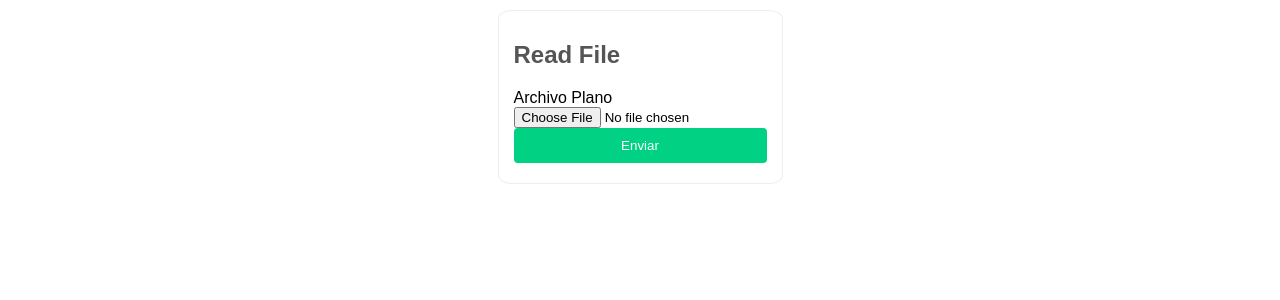
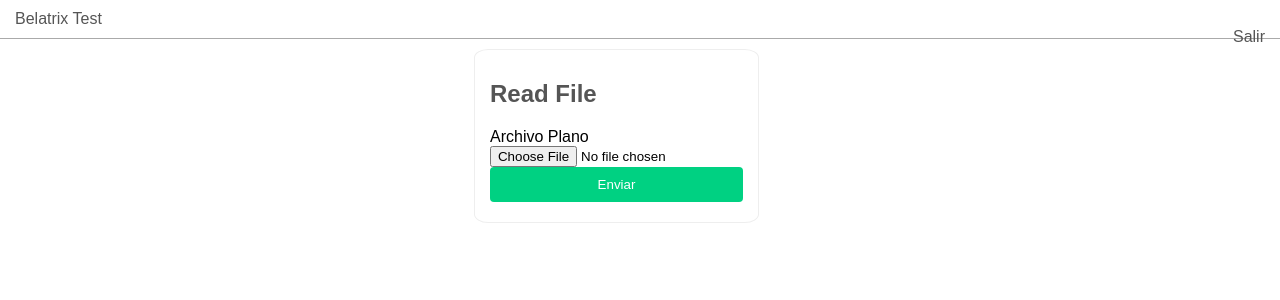
Before and after one commit to jsreyes/transform_plain_text, a React (Create React App) app: page / in a window 1280 px wide. Shown: the top 300 px of the page. Built offline with nearby package versions, Linux system fonts and the light colour scheme.

Commit message:
Fixed trouble with dependences and add navbar

```diff
--- a/package.json
+++ b/package.json
@@ -7,9 +7,11 @@
     "@types/react-router": "^5.0.1",
     "@types/react-router-dom": "^4.3.3",
     "@types/redux-form": "^8.1.3",
+    "history": "^4.9.0",
     "react": "^16.8.6",
     "react-dom": "^16.8.6",
     "react-redux": "^7.0.3",
+    "react-router": "^5.0.1",
     "react-scripts-ts": "3.1.0",
     "redux-devtools-extension": "^2.13.8",
     "redux-form": "^8.2.3",
--- a/src/App.tsx
+++ b/src/App.tsx
@@ -5,6 +5,7 @@ import * as React from 'react';
 import { Route } from 'react-router'
 
 // Contenedores
+import NavBar from './components/NavBar';
 import UploadFile from './container/UploadFile'
 
 // Creando interface para APP
@@ -17,6 +18,7 @@ class App extends React.Component<IAppProps> {
  public render() {
   return (
   <div>
+    <Route path='/' component={NavBar} />
     <Route exact={true} path='/' component={UploadFile} />
    </div>
   );
--- a/src/components/InputFile.js
+++ /dev/null
@@ -1,31 +0,0 @@
-import React, {Component} from 'react'
-
-export default class FieldFileInput  extends Component{
-  constructor(props) {
-    super(props)
-    this.onChange = this.onChange.bind(this)
-  }
-
-  onChange(e) {
-    const { input: { onChange } } = this.props
-    onChange(e.target.files[0])
-    // tslint:disable-next-line:no-console
-    console.log(e.target.files[0]);
-  }
-
-  render(){
-    const { input: { value } } = this.props
-    const {input,label, required, meta, } = this.props  //whatever props you send to the component from redux-form Field
-    return(
-     <div><label>{label}</label>
-     <div>
-       <input
-        type='file'
-        accept='.txt'
-        onChange={this.onChange}
-       />
-     </div>
-     </div>
-    )
-}
-}
--- /dev/null
+++ b/src/components/InputFile.tsx
@@ -0,0 +1,35 @@
+import * as React from 'react';
+import { WrappedFieldProps } from 'redux-form';
+
+interface IInputProps {
+  placeholder?: string,
+  label: string
+ }
+
+export default class FieldFileInput  extends React.Component<WrappedFieldProps & IInputProps>{
+  constructor(props: any) {
+    super(props)
+    this.onChange = this.onChange.bind(this)
+  }
+
+  public onChange(e: any) {
+    const { input: { onChange } } = this.props
+    onChange(e.target.files[0])
+  }
+
+  public render(){
+    // const { input: { value } } = this.props
+    const {label} = this.props  // whatever props you send to the component from redux-form Field
+    return(
+     <div><label>{label}</label>
+     <div>
+       <input
+        type='file'
+        accept='.txt'
+        onChange={this.onChange}
+       />
+     </div>
+     </div>
+    )
+}
+}
--- /dev/null
+++ b/src/components/NavBar.tsx
@@ -0,0 +1,29 @@
+import * as React from 'react';
+
+// import { faMapMarkedAlt,faSignOutAlt } from '@fortawesome/free-solid-svg-icons'
+// import { FontAwesomeIcon } from '@fortawesome/react-fontawesome'
+
+// definiendo estilos para Button
+const style = {
+ link: {
+  color: '#555',
+  textDecoration: 'none'
+ },
+ navbar: {
+  borderBottom: 'solid 1px #aaa',
+  padding: '10px 15px',
+ },
+}
+
+export default class NavBar extends React.Component{
+ public render() {
+  return (
+   <div style={style.navbar}>
+    <div style={style.link}> Belatrix Test</div>
+    <div style={{ float: 'right' }}>
+     <div style={style.link} > Salir</div>
+    </div>
+   </div>
+  )
+ }
+}
```
Also changed, not shown: 1 other file (tests, documents, lock files or other folders).
